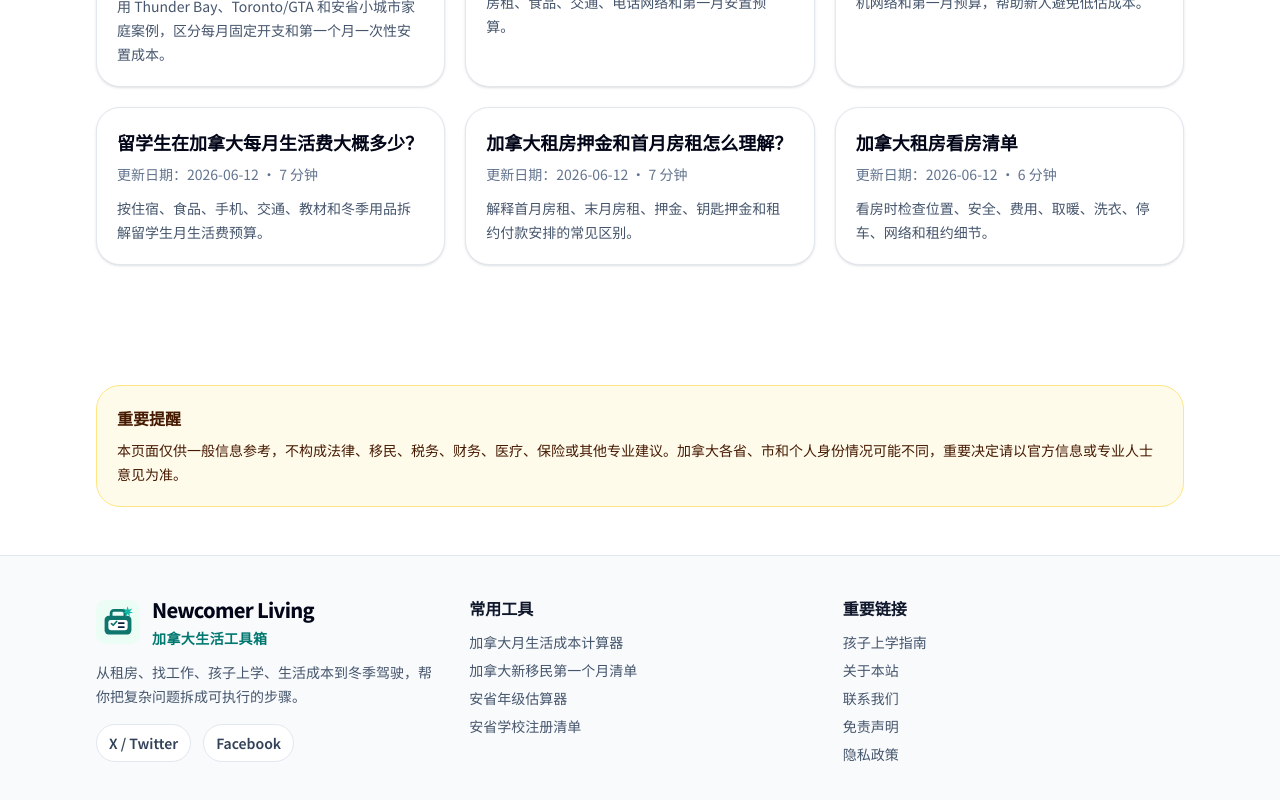
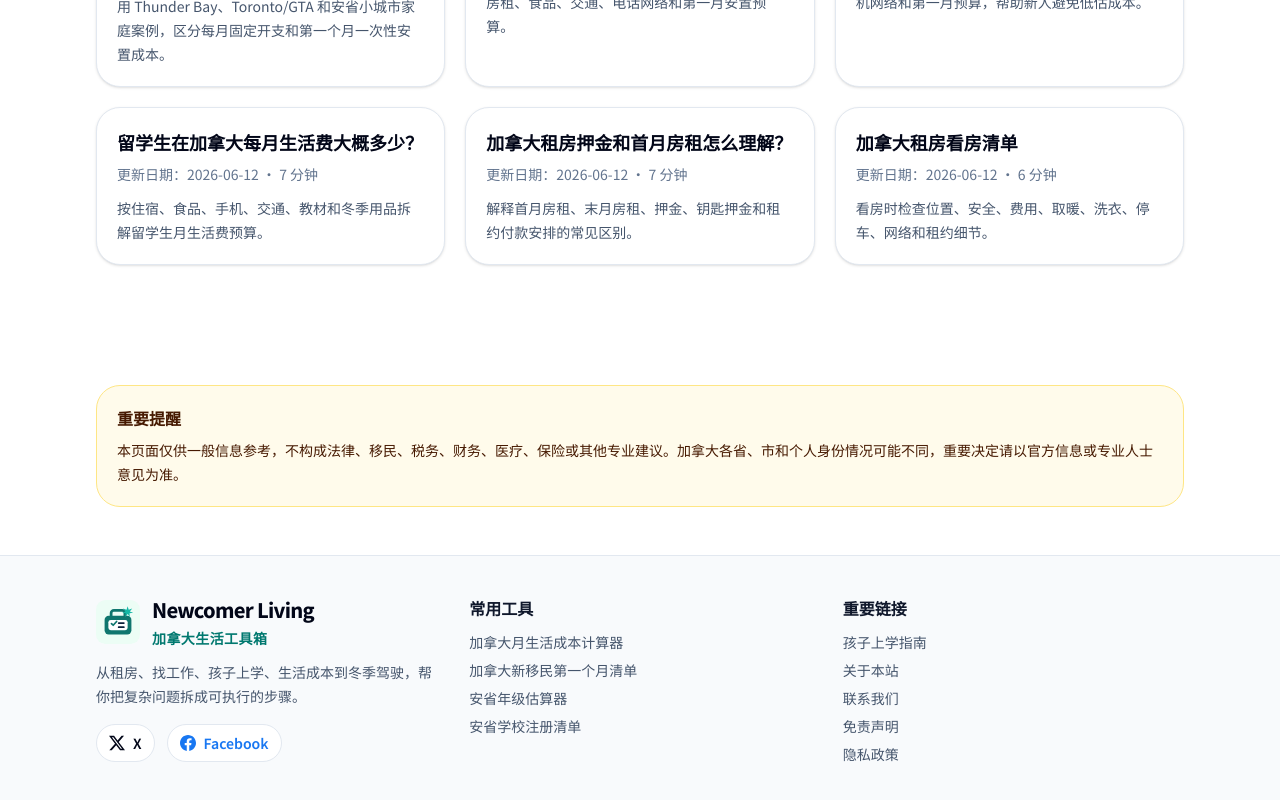
Before and after one commit to Q-Zhao-9/newcomer.living, a Next.js app: page / in a window 1280 px wide. Shown: the part 4752-5552 px from the top of the page. Built offline with nearby package versions, Linux system fonts and the light colour scheme; no server answers.

Commit message:
Use official social media icons

```diff
--- a/src/components/Footer.tsx
+++ b/src/components/Footer.tsx
@@ -1,6 +1,22 @@
 import Link from "next/link";
 import { Logo } from "@/components/Logo";
 import { site } from "@/lib/content";
+
+function XIcon() {
+  return (
+    <svg aria-hidden="true" className="h-4 w-4" viewBox="0 0 24 24" fill="currentColor">
+      <path d="M18.901 1.153h3.68l-8.04 9.19L24 22.846h-7.406l-5.8-7.584-6.638 7.584H.474l8.6-9.83L0 1.154h7.594l5.243 6.932ZM17.61 20.644h2.039L6.486 3.24H4.298Z" />
+    </svg>
+  );
+}
+
+function FacebookIcon() {
+  return (
+    <svg aria-hidden="true" className="h-4 w-4" viewBox="0 0 24 24" fill="currentColor">
+      <path d="M24 12.073C24 5.405 18.627 0 12 0S0 5.405 0 12.073C0 18.1 4.388 23.094 10.125 24v-8.438H7.078v-3.489h3.047V9.414c0-3.025 1.792-4.697 4.533-4.697 1.312 0 2.686.236 2.686.236v2.97H15.83c-1.491 0-1.955.931-1.955 1.887v2.263h3.328l-.532 3.489h-2.796V24C19.612 23.094 24 18.1 24 12.073Z" />
+    </svg>
+  );
+}
 
 export function Footer() {
   return (
@@ -11,20 +27,24 @@ export function Footer() {
           <p className="mt-3 text-sm leading-6 text-slate-600">{site.tagline}</p>
           <div className="mt-4 flex flex-wrap gap-3 text-sm font-semibold">
             <a
-              className="rounded-full border border-slate-200 bg-white px-3 py-2 text-slate-700 hover:border-teal-200 hover:text-teal-700"
+              className="inline-flex items-center gap-2 rounded-full border border-slate-200 bg-white px-3 py-2 text-slate-950 hover:border-teal-200 hover:text-teal-700"
               href="https://x.com/newcomerliving"
               target="_blank"
               rel="noopener noreferrer"
+              aria-label="Follow Newcomer Living on X"
             >
-              X / Twitter
+              <XIcon />
+              <span>X</span>
             </a>
             <a
-              className="rounded-full border border-slate-200 bg-white px-3 py-2 text-slate-700 hover:border-teal-200 hover:text-teal-700"
+              className="inline-flex items-center gap-2 rounded-full border border-slate-200 bg-white px-3 py-2 text-[#1877F2] hover:border-teal-200 hover:text-teal-700"
               href="https://www.facebook.com/profile.php?id=61591382335212"
               target="_blank"
               rel="noopener noreferrer"
+              aria-label="Follow Newcomer Living on Facebook"
             >
-              Facebook
+              <FacebookIcon />
+              <span>Facebook</span>
             </a>
           </div>
         </div>
```
